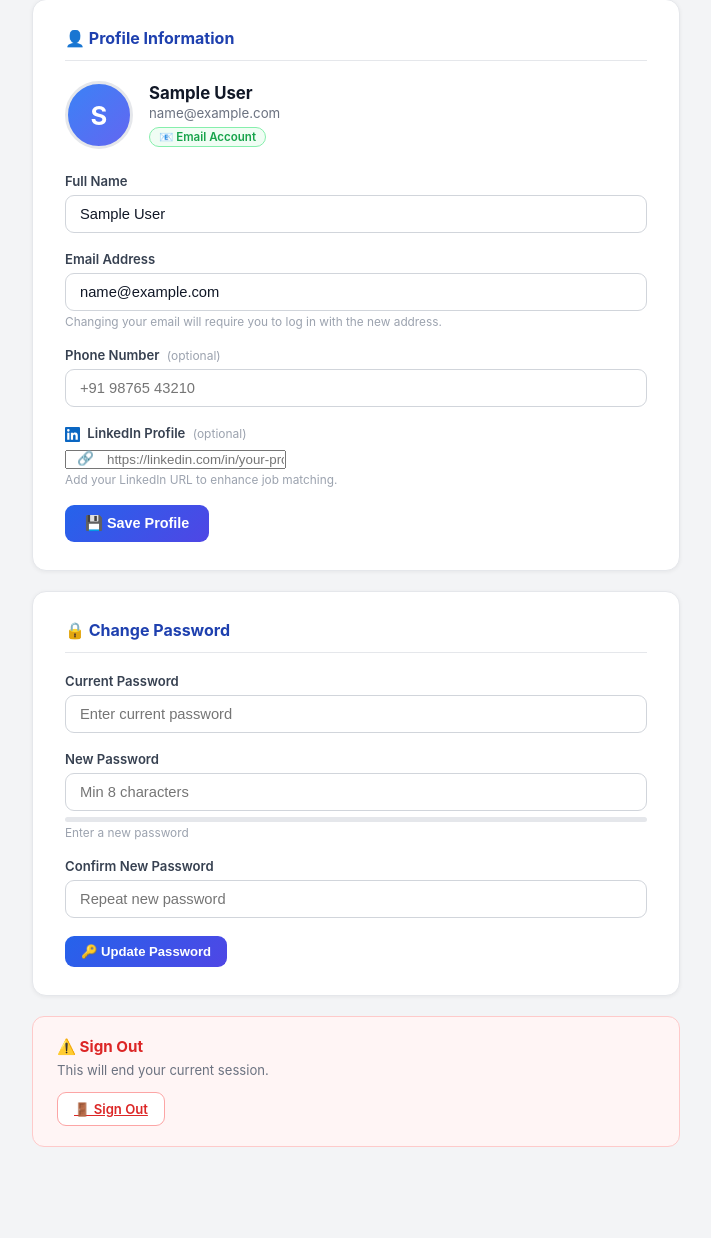
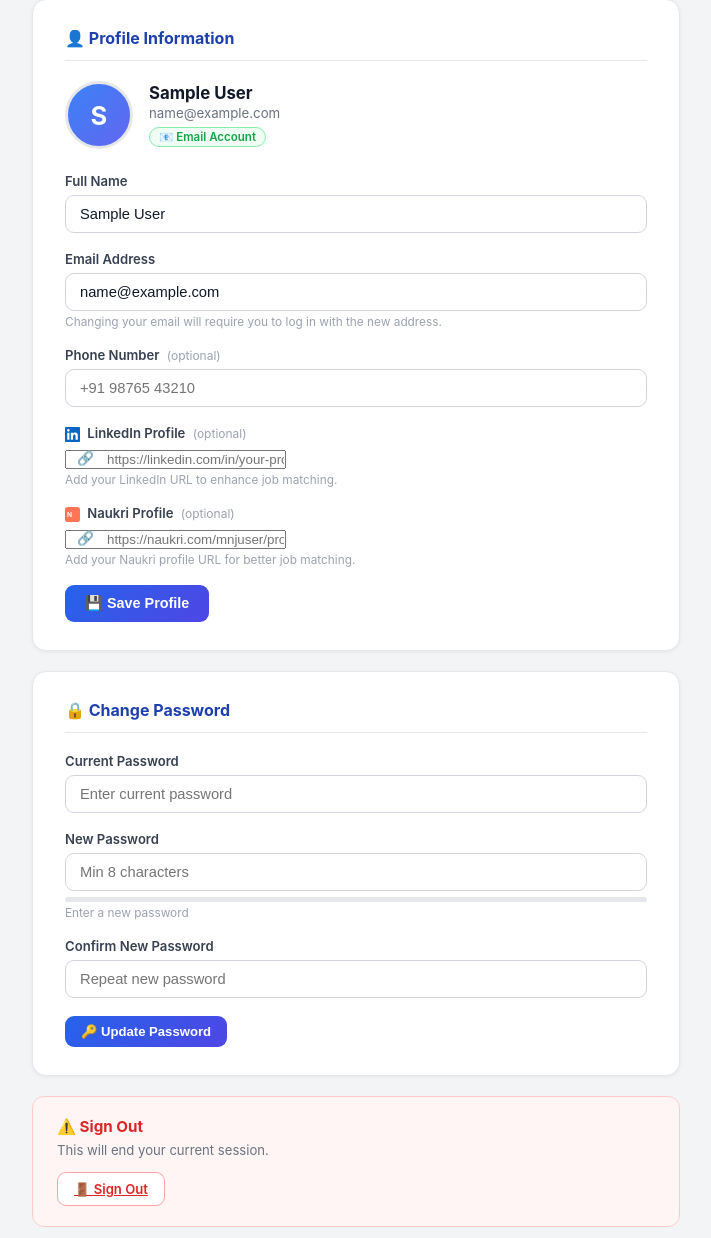
Before and after one commit to ohmprakashs/ai-job-fetcher, a Flask app: page /account-settings in a window 1280 px wide. Shown: the part 176-1414 px from the top of the page, without its empty margins (284-995 px from the left). Before the commit the page ends 1323 px from the top, so only its background shows below. Run offline with Flask 3, Linux system fonts and the light colour scheme; the visitor is signed in with stand-in values (Sample User, id 1); data comes from the database, SQL or seed files in the repository; data that the repository does not hold is empty.

Commit message:
feat: add Naukri profile URL to account settings
- Add naukri_url column to users table (migration-safe ALTER TABLE)
- update_user_profile() accepts naukri_url; auto-prepends https://
- Account settings form: Naukri URL field with icon and live profile link
- Avatar section shows '🟠 Naukri Connected' badge when URL is saved

Co-authored-by: Copilot <223556219+Copilot@users.noreply.github.com>

```diff
--- a/app/job_db.py
+++ b/app/job_db.py
@@ -84,6 +84,7 @@ def init_db():
             auth_type TEXT DEFAULT 'email',
             google_id TEXT,
             linkedin_url TEXT,
+            naukri_url TEXT,
             created_at TEXT,
             last_login TEXT
         )
@@ -91,7 +92,7 @@ def init_db():
     # Migrate: add new columns to existing table if not present
     for col, ctype in [("phone", "TEXT"), ("password_hash", "TEXT"),
                        ("auth_type", "TEXT DEFAULT 'email'"), ("google_id", "TEXT"),
-                       ("linkedin_url", "TEXT")]:
+                       ("linkedin_url", "TEXT"), ("naukri_url", "TEXT")]:
         try:
             c.execute(f"ALTER TABLE users ADD COLUMN {col} {ctype}")
         except sqlite3.OperationalError:
@@ -175,7 +176,7 @@ def get_user_by_id(user_id):
     finally:
         conn.close()
 
-def update_user_profile(user_id, name=None, email=None, phone=None, linkedin_url=None, new_password_hash=None):
+def update_user_profile(user_id, name=None, email=None, phone=None, linkedin_url=None, naukri_url=None, new_password_hash=None):
     """Update editable profile fields. Returns (user_row, error_string)."""
     conn = get_conn()
     try:
@@ -196,6 +197,11 @@ def update_user_profile(user_id, name=None, email=None, phone=None, linkedin_url
             if url and not url.startswith("http"):
                 url = "https://" + url
             updates.append("linkedin_url=?"); params.append(url or None)
+        if naukri_url is not None:
+            url = naukri_url.strip()
+            if url and not url.startswith("http"):
+                url = "https://" + url
+            updates.append("naukri_url=?"); params.append(url or None)
         if new_password_hash is not None:
             updates.append("password_hash=?"); params.append(new_password_hash)
         if not updates:
--- a/app/templates/account_settings.html
+++ b/app/templates/account_settings.html
@@ -174,6 +174,13 @@
           </a>
         </div>
         {% endif %}
+        {% if user.naukri_url %}
+        <div class="badge-sso" style="background:#fff3ee;border-color:#fdba74;color:#c2410c;margin-top:4px;">
+          <a href="{{ user.naukri_url }}" target="_blank" rel="noopener" style="color:inherit;text-decoration:none;">
+            🟠 Naukri Connected ↗
+          </a>
+        </div>
+        {% endif %}
       </div>
     </div>
 
@@ -226,6 +233,30 @@
         </div>
         {% else %}
         <div class="pw-hint">Add your LinkedIn URL to enhance job matching.</div>
+        {% endif %}
+      </div>
+
+      <div class="form-group">
+        <label for="naukri_url">
+          <svg width="15" height="15" viewBox="0 0 32 32" style="vertical-align:middle;margin-right:4px;"><rect width="32" height="32" rx="6" fill="#ff7555"/><text x="4" y="22" font-size="14" font-weight="bold" fill="#fff">N</text></svg>
+          Naukri Profile <span class="optional">(optional)</span>
+        </label>
+        <div style="position:relative;">
+          <input type="url" id="naukri_url" name="naukri_url"
+                 value="{{ user.naukri_url or '' }}"
+                 placeholder="https://naukri.com/mnjuser/profile"
+                 style="padding-left: 40px;">
+          <span style="position:absolute;left:12px;top:50%;transform:translateY(-50%);font-size:.85rem;color:#ff7555;pointer-events:none;">🔗</span>
+        </div>
+        {% if user.naukri_url %}
+        <div class="pw-hint">
+          <a href="{{ user.naukri_url }}" target="_blank" rel="noopener"
+             style="color:#ff7555;text-decoration:none;font-weight:500;">
+            🟠 View your Naukri profile ↗
+          </a>
+        </div>
+        {% else %}
+        <div class="pw-hint">Add your Naukri profile URL for better job matching.</div>
         {% endif %}
       </div>
 
--- a/app/ui.py
+++ b/app/ui.py
@@ -200,6 +200,7 @@ def account_settings():
             email        = request.form.get("email", "").strip().lower()
             phone        = request.form.get("phone", "").strip()
             linkedin_url = request.form.get("linkedin_url", "").strip()
+            naukri_url   = request.form.get("naukri_url", "").strip()
             if not name:
                 error = "Name cannot be empty."
             elif not email or "@" not in email:
@@ -207,7 +208,7 @@ def account_settings():
             else:
                 user_row, err = update_user_profile(
                     uid, name=name, email=email,
-                    phone=phone or None, linkedin_url=linkedin_url)
+                    phone=phone or None, linkedin_url=linkedin_url, naukri_url=naukri_url)
                 if err:
                     error = err
                 else:
```
